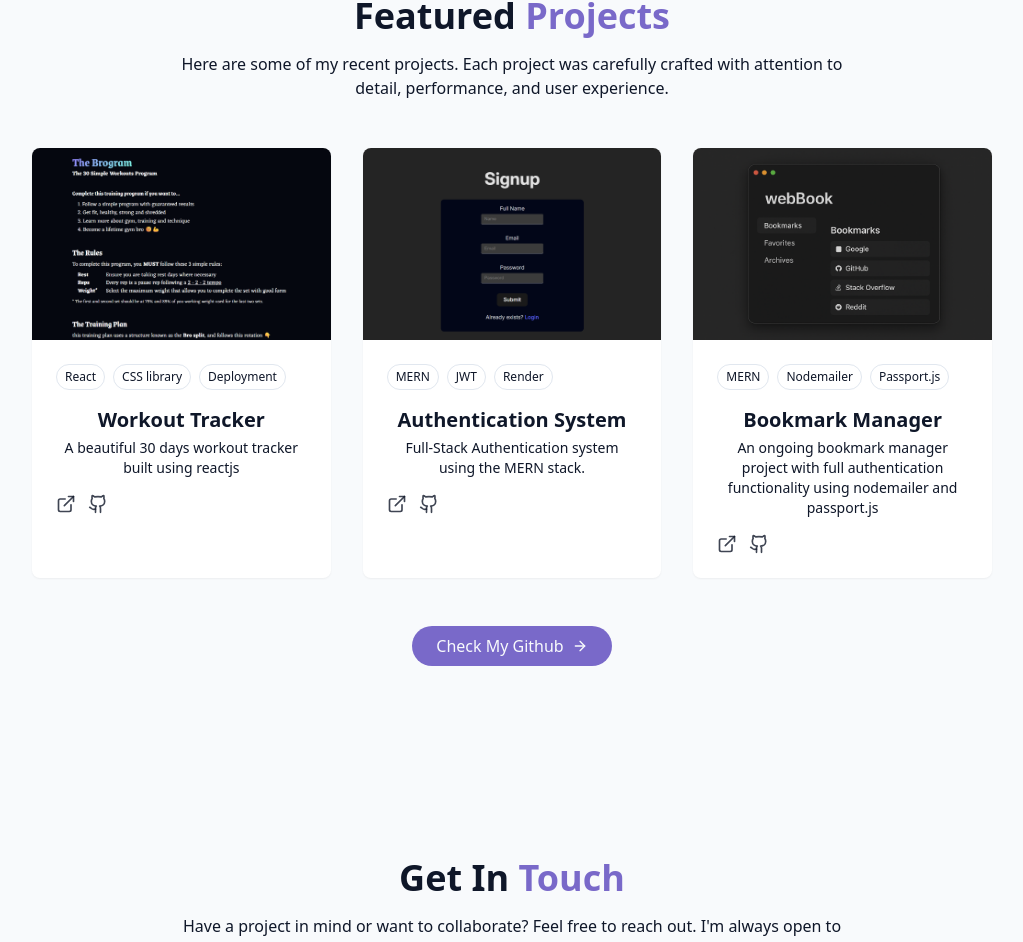
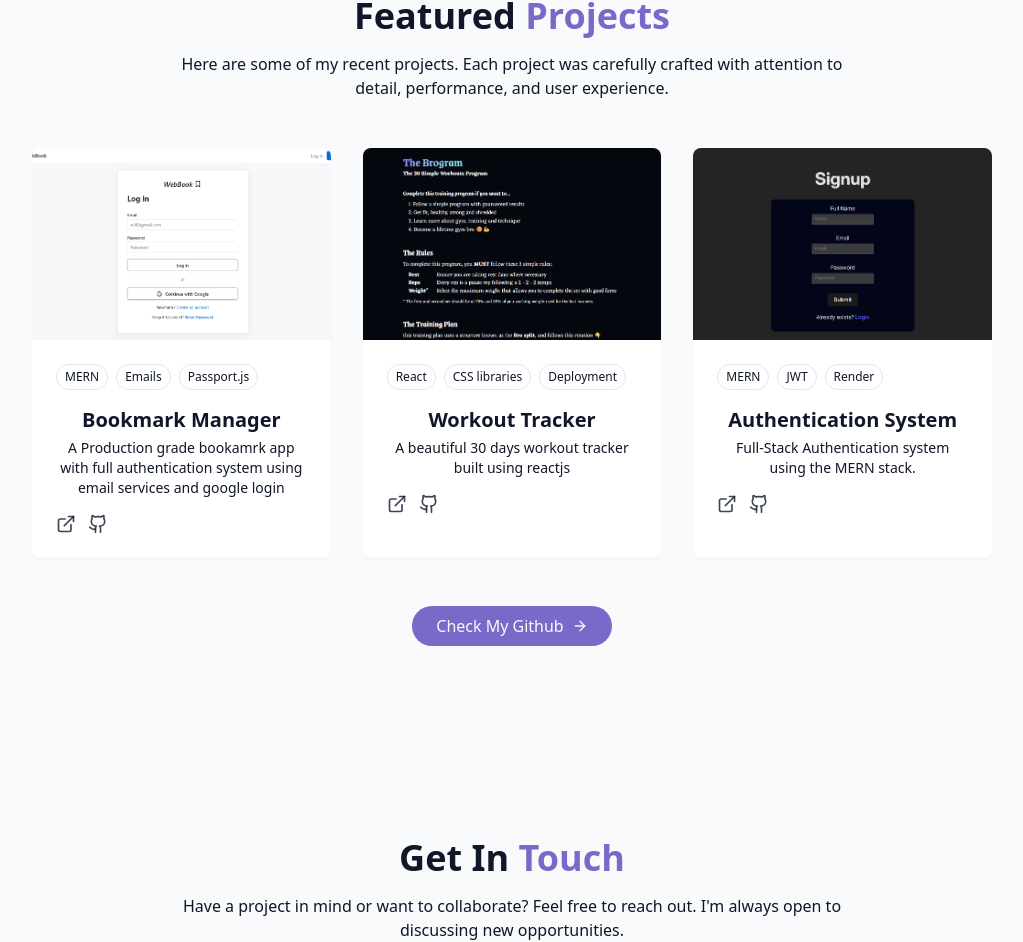
Before and after one commit to 18yuv/webPort, a React (Vite) app: page / in a window 1280 px wide. Shown: the part 2886-3828 px from the top of the page, without its empty margins (128-1151 px from the left). Built offline with nearby package versions, Linux system fonts and the light colour scheme.

Commit message:
add new resume, update project details

```diff
--- a/src/components/ProjectsSection.jsx
+++ b/src/components/ProjectsSection.jsx
@@ -3,15 +3,25 @@ import { ArrowRight, ExternalLink, Github } from "lucide-react";
 const projects = [
   {
     id: 1,
+    title: "Bookmark Manager",
+    description:
+      "A Production grade bookamrk app with full authentication system using email services and google login",
+    image: "/projects/project3.png",
+    tags: ["MERN", "Emails", "Passport.js"],
+    demoUrl: "https://webbook-yuv.onrender.com",
+    githubUrl: "https://github.com/18yuv/webBook",
+  },
+  {
+    id: 2,
     title: "Workout Tracker",
     description: "A beautiful 30 days workout tracker built using reactjs",
     image: "/projects/project1.png",
-    tags: ["React", "CSS library", "Deployment"],
+    tags: ["React", "CSS libraries", "Deployment"],
     demoUrl: "https://30dayworkout.netlify.app/",
     githubUrl: "https://github.com/18yuv/brogram",
   },
   {
-    id: 2,
+    id: 3,
     title: "Authentication System",
     description:
       "Full-Stack Authentication system using the MERN stack.",
@@ -19,16 +29,6 @@ const projects = [
     tags: ["MERN", "JWT", "Render"],
     demoUrl: "https://auth-1-gw9t.onrender.com",
     githubUrl: "https://github.com/18yuv/auth",
-  },
-  {
-    id: 3,
-    title: "Bookmark Manager",
-    description:
-      "An ongoing bookmark manager project with full authentication functionality using nodemailer and passport.js",
-    image: "/projects/project3.png",
-    tags: ["MERN", "Nodemailer", "Passport.js"],
-    demoUrl: "https://github.com/18yuv/webBook",
-    githubUrl: "https://github.com/18yuv/webBook",
   },
 ];
 
```
Also changed, not shown: public/projects/project3.png, 1 other file (tests, documents, lock files or other folders).
